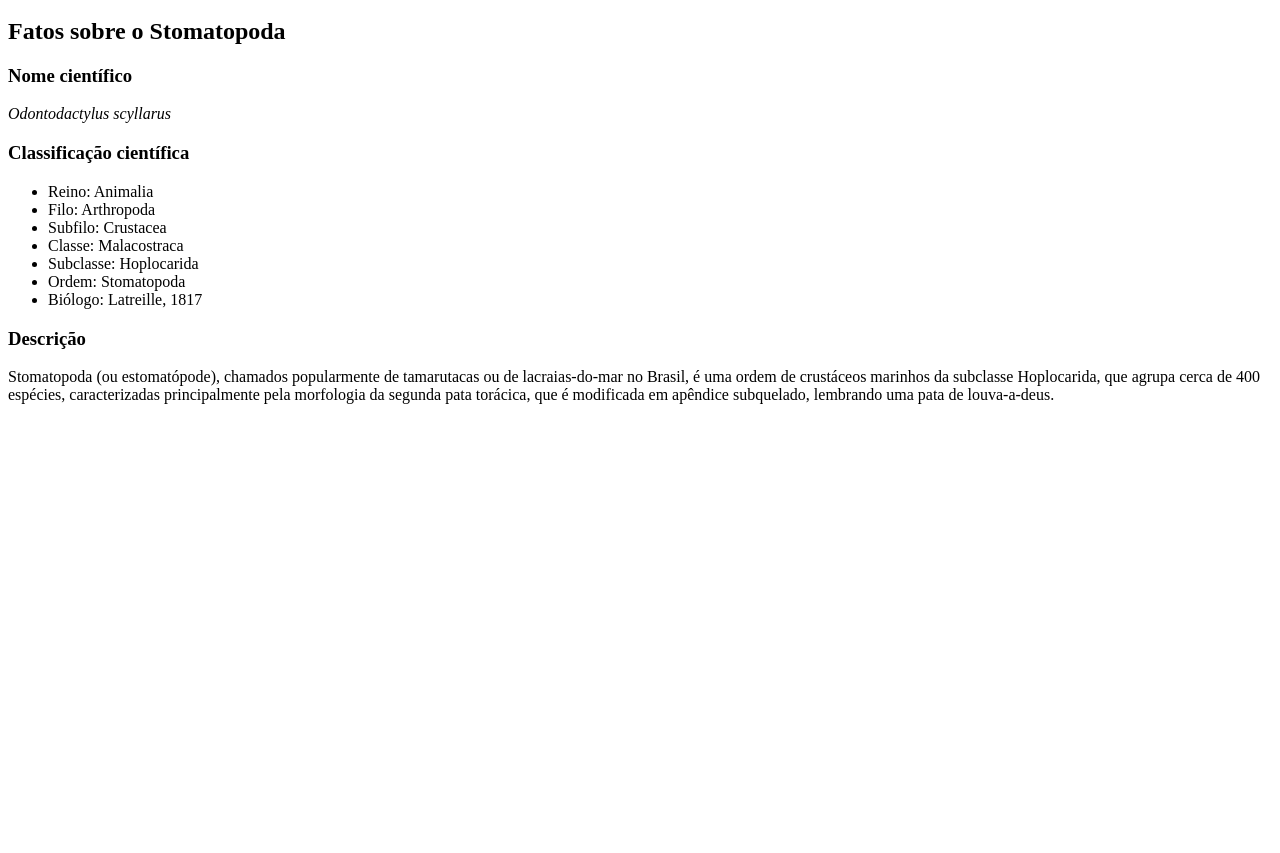
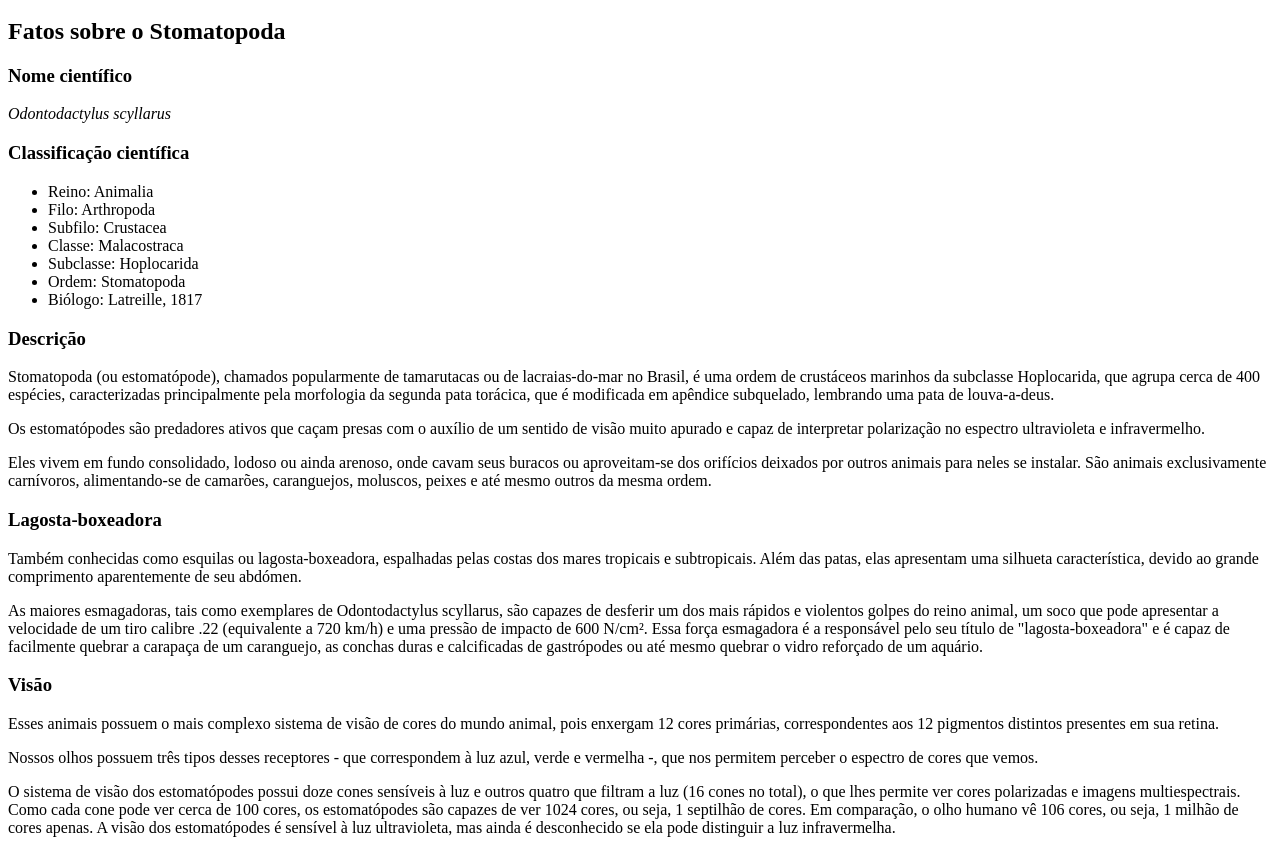
Before and after one commit to marcoPoloJr/Trybe-exercicios, a plain HTML site: page fundamentos/bloco-3-introducao-a-html-e-css/dia-4-html-semantico/index.html in a window 1280 px wide. Shown: the part 100-953 px from the top of the page. Before the commit the page ends 800 px from the top, so only its background shows below. Drawn offline with Linux system fonts and the light colour scheme.

Commit message:
Criação de seções,subtitulos

```diff
--- a/fundamentos/bloco-3-introducao-a-html-e-css/dia-4-html-semantico/index.html
+++ b/fundamentos/bloco-3-introducao-a-html-e-css/dia-4-html-semantico/index.html
@@ -35,8 +35,9 @@
                 <li>Biólogo: Latreille, 1817</li>
 
               </ul>
-          <Section>
-          </Section class="Section">
+          </section>
+
+          <section class="Section">
             <h1>
               Descrição
             </h1>
@@ -45,7 +46,52 @@
               marinhos da subclasse Hoplocarida, que agrupa cerca de 400 espécies, caracterizadas principalmente pela morfologia da segunda
               pata torácica, que é modificada em apêndice subquelado, lembrando uma pata de louva-a-deus.
             </p>
+            <p>
+              Os estomatópodes são predadores ativos que caçam presas com o auxílio de um sentido de visão muito apurado e capaz de interpretar
+              polarização no espectro ultravioleta e infravermelho.
+            </p>
+            <p>
+              Eles vivem em fundo consolidado, lodoso ou ainda arenoso, onde cavam seus buracos ou aproveitam-se dos orifícios deixados por outros
+              animais para neles se instalar. São animais exclusivamente carnívoros, alimentando-se de camarões, caranguejos, moluscos, peixes e até
+              mesmo outros da mesma ordem.
+            </p>
           </section>
+
+          <section class="Section">
+            <h1>
+              Lagosta-boxeadora
+            </h1>
+            <p>
+              Também conhecidas como esquilas ou lagosta-boxeadora, espalhadas pelas costas dos mares tropicais e subtropicais. Além das patas, elas
+              apresentam uma silhueta característica, devido ao grande comprimento aparentemente de seu abdómen.
+            </p>
+            <p>
+              As maiores esmagadoras, tais como exemplares de Odontodactylus scyllarus, são capazes de desferir um dos mais rápidos e violentos golpes
+              do reino animal, um soco que pode apresentar a velocidade de um tiro calibre .22 (equivalente a 720 km/h) e uma pressão de impacto de 600 N/cm².
+               Essa força esmagadora é a responsável pelo seu título de "lagosta-boxeadora" e é capaz de facilmente quebrar a carapaça de um caranguejo, as conchas
+               duras e calcificadas de gastrópodes ou até mesmo quebrar o vidro reforçado de um aquário.
+            </p>
+          </section>
+
+          <section class="Section">
+            <h1>
+              Visão
+            </h1>
+            <p>
+              Esses animais possuem o mais complexo sistema de visão de cores do mundo animal, pois enxergam 12 cores primárias, correspondentes aos 12 pigmentos distintos presentes em sua retina.
+            </p>
+            <p>
+              Nossos olhos possuem três tipos desses receptores - que correspondem à luz azul, verde e vermelha -, que nos permitem perceber o espectro de cores que vemos.
+            </p>
+            <p>
+              O sistema de visão dos estomatópodes possui doze cones sensíveis à luz e outros quatro que filtram a luz (16 cones no total), o que lhes permite ver cores polarizadas e imagens multiespectrais.
+
+              Como cada cone pode ver cerca de 100 cores, os estomatópodes são capazes de ver 1024 cores, ou seja, 1 septilhão de cores. Em comparação, o olho humano vê 106 cores, ou seja, 1 milhão de cores apenas.
+              A visão dos estomatópodes é sensível à luz ultravioleta, mas ainda é desconhecido se ela pode distinguir a luz infravermelha.
+            </p>
+
+          </section>
+
       </article>
 
   </body>
```
